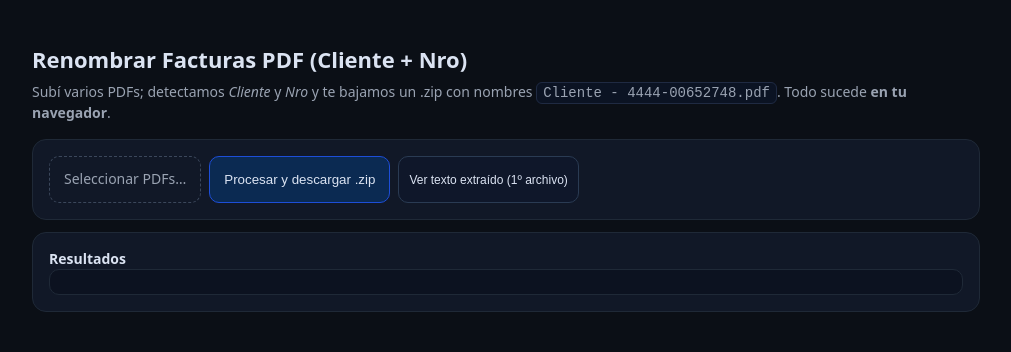
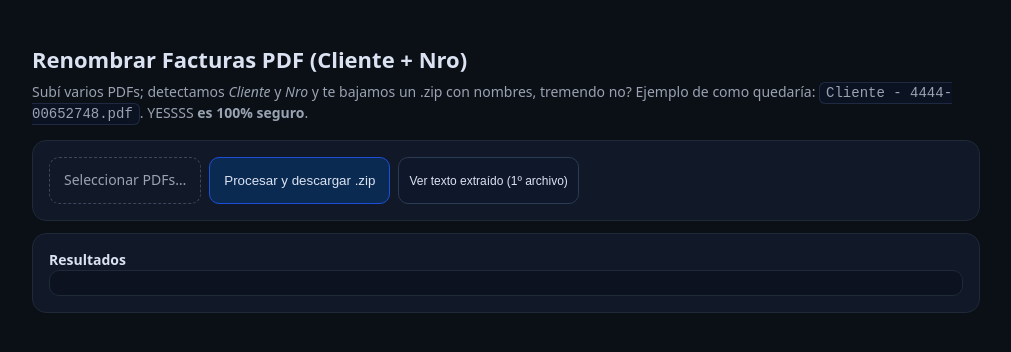
Before and after one commit to gastoncarreecommerce/facturas-marketplace, a plain HTML site: page index.html in a window 1280 px wide. Shown: the whole page, without its empty margins (134-1145 px from the left). Drawn offline with nearby package versions, Linux system fonts and the light colour scheme; a script that the page names is missing.

Commit message:
Update index.html

```diff
--- a/index.html
+++ b/index.html
@@ -2,7 +2,7 @@
 <html lang="es">
 <head>
   <meta charset="utf-8" />
-  <title>Renombrar Facturas PDF (Cliente + Nro)</title>
+  <title>Renombrador de Facturas Marketplace by Gasti</title>
   <meta name="viewport" content="width=device-width,initial-scale=1" />
   <style>
     :root{
@@ -73,7 +73,7 @@
 
   <div class="wrap">
     <h1>Renombrar Facturas PDF (Cliente + Nro)</h1>
-    <p>Subí varios PDFs; detectamos <em>Cliente</em> y <em>Nro</em> y te bajamos un .zip con nombres <code>Cliente - 4444-00652748.pdf</code>. Todo sucede <strong>en tu navegador</strong>.</p>
+    <p>Subí varios PDFs; detectamos <em>Cliente</em> y <em>Nro</em> y te bajamos un .zip con nombres, tremendo no? Ejemplo de como quedaría: <code>Cliente - 4444-00652748.pdf</code>. YESSSS <strong>es 100% seguro</strong>.</p>
 
     <div class="card" style="margin-bottom:12px">
       <div class="toolbar">
```
